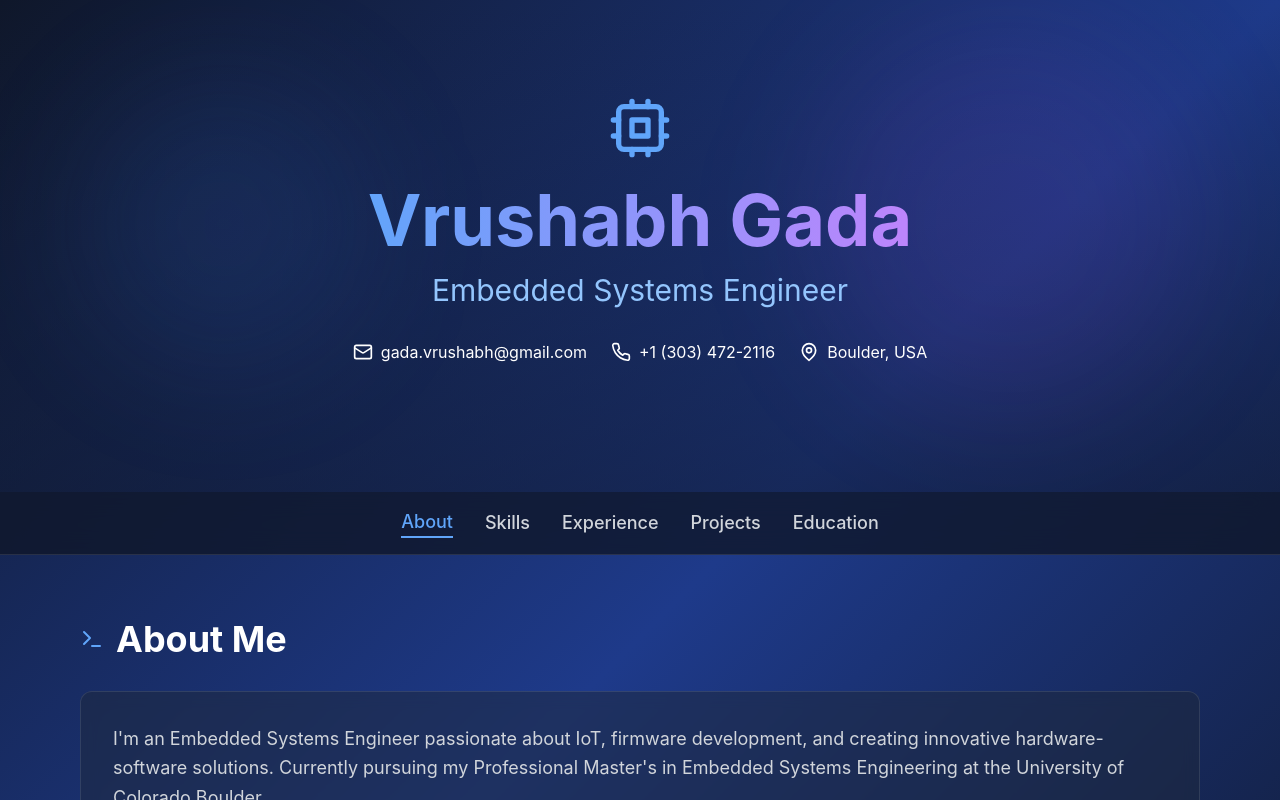
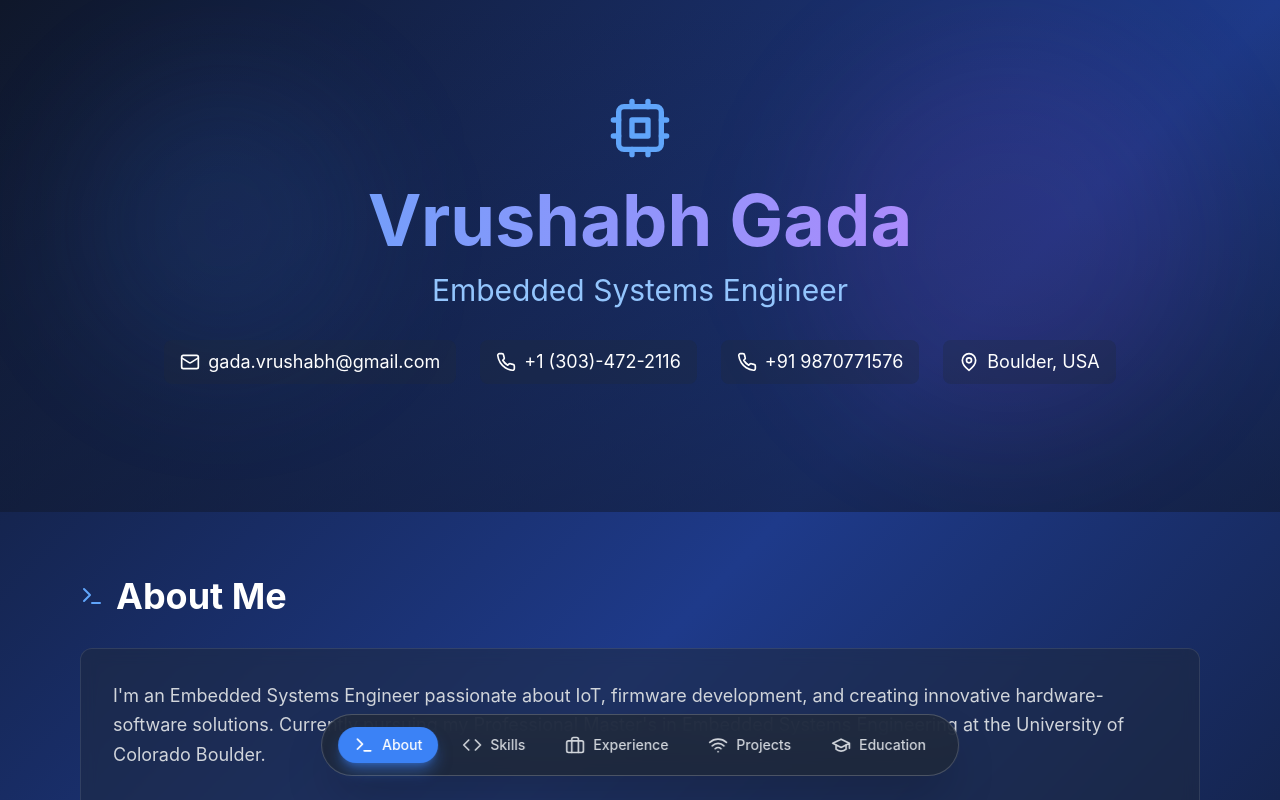
Before and after one commit to Vrushabhgada/vrushabh-portfolio, a React (Create React App) app: page / in a window 1280 px wide. Shown: the top 800 px of the page. Built offline with nearby package versions, Linux system fonts and the light colour scheme; the HTML template or start-up script is replaced by a standard one.

Commit message:
modifed number

```diff
--- a/src/App.js
+++ b/src/App.js
@@ -7,7 +7,6 @@ import './storage-mock';
 export default function Portfolio() {
   const [activeSection, setActiveSection] = useState('about');
   const [loading, setLoading] = useState(true);
-  // const [showDataManager, setShowDataManager] = useState(false);
 
   // State for all data
   const [data, setData] = useState({
@@ -105,46 +104,11 @@ export default function Portfolio() {
   }
 
   return (
-    <div className="min-h-screen bg-gradient-to-br from-slate-900 via-blue-900 to-slate-900 text-white">
+    <div className="min-h-screen bg-gradient-to-br from-slate-900 via-blue-900 to-slate-900 text-white pb-24">
       <HeroSection personal={data.personal} />
-      <Navigation activeSection={activeSection} setActiveSection={setActiveSection} />
 
-      {/* Data Manager Button */}
-      {/* <button
-        onClick={() => setShowDataManager(!showDataManager)}
-        className="fixed bottom-4 right-4 bg-blue-600 hover:bg-blue-700 text-white p-3 rounded-full shadow-lg z-50 transition-all"
-        title="Manage Portfolio Data"
-      >
-        <Upload size={24} />
-      </button> */}
-
-      {/* Data Manager Panel
-      {showDataManager && (
-        <div className="fixed bottom-20 right-4 bg-slate-800 border border-white/20 rounded-lg p-4 shadow-xl z-50 w-64">
-          <h3 className="text-lg font-bold mb-3">Data Manager</h3>
-          <div className="space-y-2">
-            <button
-              onClick={exportData}
-              className="w-full bg-green-600 hover:bg-green-700 text-white py-2 px-4 rounded flex items-center justify-center gap-2 transition-all"
-            >
-              <Download size={16} />
-              Export Data
-            </button>
-            <label className="w-full bg-blue-600 hover:bg-blue-700 text-white py-2 px-4 rounded flex items-center justify-center gap-2 cursor-pointer transition-all">
-              <Upload size={16} />
-              Import Data
-              <input type="file" accept=".json" onChange={importData} className="hidden" />
-            </label>
-            <button
-              onClick={resetToDefault}
-              className="w-full bg-red-600 hover:bg-red-700 text-white py-2 px-4 rounded flex items-center justify-center gap-2 transition-all"
-            >
-              <RefreshCw size={16} />
-              Reset to Default
-            </button>
-          </div>
-        </div>
-      )} */}
+      {/* Floating Bottom Navigation */}
+      <FloatingNavigation activeSection={activeSection} setActiveSection={setActiveSection} />
 
       <div className="max-w-6xl mx-auto px-4 py-16">
         {activeSection === 'about' && <About personal={data.personal} />}
@@ -159,17 +123,15 @@ export default function Portfolio() {
   );
 }
 
-// Hero Section Component
 function HeroSection({ personal }) {
   if (!personal) return null;
 
+  console.log('Personal data:', personal); // Add this line
+
   return (
-    // <div className="relative h-screen flex items-center justify-center overflow-hidden">
     <div className="relative py-24 flex items-center justify-center overflow-hidden">
       <div className="absolute inset-0 bg-gradient-to-b from-transparent to-slate-900/50"></div>
       <div className="absolute inset-0">
-        {/* <div className="absolute top-20 left-20 w-72 h-72 bg-blue-500/10 rounded-full blur-3xl animate-pulse"></div> */}
-        {/* <div className="absolute bottom-20 right-20 w-96 h-96 bg-purple-500/10 rounded-full blur-3xl animate-pulse animation-delay-700"></div> */}
         <div className="absolute top-20 left-20 w-72 h-72 bg-blue-500/10 rounded-full blur-3xl"></div>
         <div className="absolute bottom-20 right-20 w-96 h-96 bg-purple-500/10 rounded-full blur-3xl"></div>
       </div>
@@ -182,47 +144,84 @@ function HeroSection({ personal }) {
           {personal.name}
         </h1>
         <p className="text-2xl md:text-3xl text-blue-300 mb-8">{personal.title}</p>
-        <div className="flex flex-wrap justify-center gap-6 mb-8">
-          <a href={`mailto:${personal.email}`} className="flex items-center gap-2 hover:text-blue-400 transition">
-            <Mail size={20} />
-            <span>{personal.email}</span>
+
+        <div className="flex flex-wrap justify-center gap-4 md:gap-6 mb-8 text-base md:text-lg">
+          {/* Email */}
+          <a
+            href={`mailto:${personal.email}`}
+            className="flex items-center gap-2 hover:text-blue-400 transition bg-slate-800/30 px-4 py-2 rounded-lg"
+          >
+            <Mail size={20} className="flex-shrink-0" />
+            <span className="text-white">{personal.email}</span>
           </a>
-          <a href={`tel:${personal.phone}`} className="flex items-center gap-2 hover:text-blue-400 transition">
+
+          {/* USA Phone */}
+          <a
+            href={`tel:${personal.phoneUSA}`}
+            className="flex items-center gap-2 hover:text-blue-400 transition bg-slate-800/30 px-4 py-2 rounded-lg"
+          >
             <Phone size={20} />
-            <span>{personal.phoneDisplay}</span>
+            <div className="flex flex-col">
+              <span className="text-white">{"+1 (303)-472-2116"}</span>
+            </div>
           </a>
-          <span className="flex items-center gap-2">
-            <MapPin size={20} />
-            <span>{personal.location}</span>
+
+          {/* India Phone */}
+          <a
+            href={`tel:${personal.phoneIndia}`}
+            className="flex items-center gap-2 hover:text-blue-400 transition bg-slate-800/30 px-4 py-2 rounded-lg"
+          >
+            <Phone size={20} />
+            <div className="flex flex-col">
+              <span className="text-white">{"+91 9870771576"}</span>
+            </div>
+          </a>
+
+          {/* Location */}
+          <span className="flex items-center gap-2 bg-slate-800/30 px-4 py-2 rounded-lg">
+            <MapPin size={20} className="flex-shrink-0" />
+            <span className="text-white">{personal.location}</span>
           </span>
         </div>
-        {/* <ChevronDown className="w-8 h-8 mx-auto animate-bounce" /> */}
       </div>
     </div>
   );
 }
-
-// Navigation Component
-function Navigation({ activeSection, setActiveSection }) {
-  const sections = ['about', 'skills', 'experience', 'projects', 'education'];
+// Floating Bottom Navigation Component
+function FloatingNavigation({ activeSection, setActiveSection }) {
+  const sections = [
+    { id: 'about', icon: Terminal, label: 'About' },
+    { id: 'skills', icon: Code, label: 'Skills' },
+    { id: 'experience', icon: Briefcase, label: 'Experience' },
+    { id: 'projects', icon: Wifi, label: 'Projects' },
+    { id: 'education', icon: GraduationCap, label: 'Education' }
+  ];
 
   return (
-    <div className="sticky top-0 z-40 bg-slate-900/80 backdrop-blur-md border-b border-white/10">
-      <div className="max-w-6xl mx-auto px-4">
-        <nav className="flex flex-wrap justify-center gap-4 md:gap-8 py-4">
-          {sections.map((section) => (
-            <button
-              key={section}
-              onClick={() => setActiveSection(section)}
-              className={`capitalize text-base md:text-lg font-medium transition ${
-                activeSection === section
-                  ? 'text-blue-400 border-b-2 border-blue-400'
-                  : 'text-gray-300 hover:text-white'
-              }`}
-            >
-              {section}
-            </button>
-          ))}
+    <div className="fixed bottom-6 left-1/2 transform -translate-x-1/2 z-50">
+      <div className="bg-slate-800/90 backdrop-blur-lg border border-white/20 rounded-full px-4 py-3 shadow-2xl">
+        <nav className="flex items-center gap-2">
+          {sections.map((section) => {
+            const Icon = section.icon;
+            const isActive = activeSection === section.id;
+
+            return (
+              <button
+                key={section.id}
+                onClick={() => setActiveSection(section.id)}
+                className={`flex items-center gap-2 px-4 py-2 rounded-full transition-all duration-300 ${isActive
+                  ? 'bg-blue-500 text-white shadow-lg shadow-blue-500/50'
+                  : 'text-gray-300 hover:bg-slate-700 hover:text-white'
+                  }`}
+                title={section.label}
+              >
+                <Icon size={20} />
+                <span className={`text-sm font-medium ${isActive ? 'block' : 'hidden md:block'}`}>
+                  {section.label}
+                </span>
+              </button>
+            );
+          })}
         </nav>
       </div>
     </div>
@@ -416,8 +415,7 @@ function Education({ education }) {
     </div>
   );
 }
-
-// Footer Component
+// Update the Footer component to display both numbers
 function Footer({ personal }) {
   if (!personal) return null;
 
@@ -425,11 +423,14 @@ function Footer({ personal }) {
     <footer className="bg-slate-900/80 border-t border-white/10 py-8">
       <div className="max-w-6xl mx-auto px-4 text-center">
         <p className="text-gray-400 mb-4">Let's connect and build something amazing together!</p>
-        <div className="flex justify-center gap-6">
+        <div className="flex justify-center gap-6 flex-wrap">
           <a href={`mailto:${personal.email}`} className="hover:text-blue-400 transition" aria-label="Email">
             <Mail size={24} />
           </a>
-          <a href={`tel:${personal.phone}`} className="hover:text-blue-400 transition" aria-label="Phone">
+          <a href={`tel:${personal.phoneUSA}`} className="hover:text-blue-400 transition" aria-label="Phone USA" title="USA">
+            <Phone size={24} />
+          </a>
+          <a href={`tel:${personal.phoneIndia}`} className="hover:text-blue-400 transition" aria-label="Phone India" title="India">
             <Phone size={24} />
           </a>
         </div>
@@ -439,15 +440,17 @@ function Footer({ personal }) {
   );
 }
 
-// Default Data Function
+// Update the getDefaultData function with both phone numbers
 function getDefaultData() {
   return {
     personal: {
       name: "Vrushabh Gada",
       title: "Embedded Systems Engineer",
       email: "gada.vrushabh@gmail.com",
-      phone: "+13034722116",
-      phoneDisplay: "+1 (303) 472-2116",
+      phoneUSA: "+13034722116",
+      phoneUSADisplay: "+1(303)472-2116",
+      phoneIndia: "+919876543210", // Replace with your actual India number
+      phoneIndiaDisplay: "+91 98765 43210", // Replace with your actual India number
       location: "Boulder, USA",
       about: [
         "I'm an Embedded Systems Engineer passionate about IoT, firmware development, and creating innovative hardware-software solutions. Currently pursuing my Professional Master's in Embedded Systems Engineering at the University of Colorado Boulder.",
```
